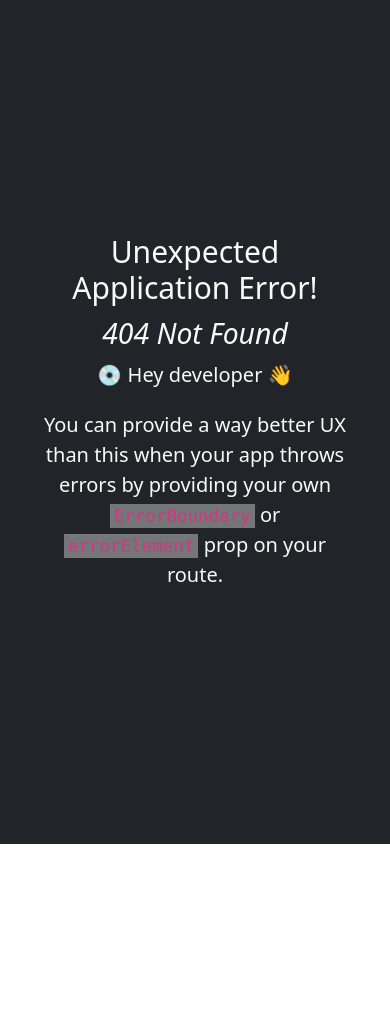
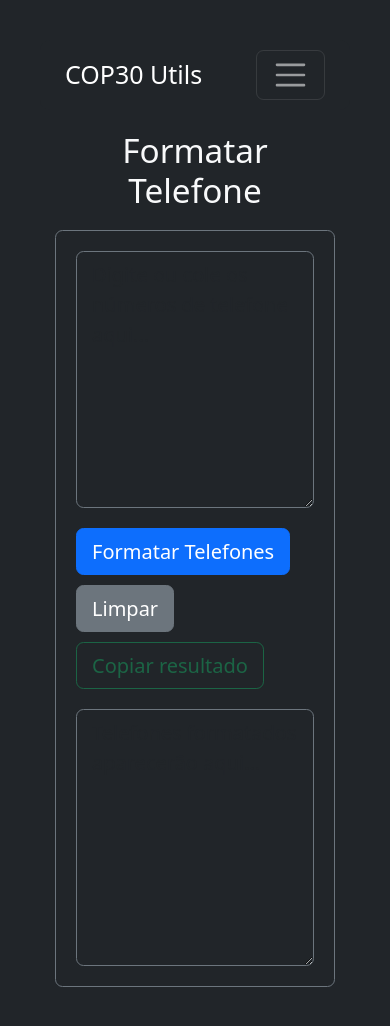
Before and after one commit to cleytonmuto/cop30utils, a React (Vite) app: page /format-phone in a window 390 px wide. Before the commit this address had no page. Before the commit the page ends 844 px from the top, so only its background shows below. Built offline with nearby package versions, Linux system fonts and the light colour scheme.

Commit message:
feat: telephone number format functionality added

```diff
--- a/src/App.tsx
+++ b/src/App.tsx
@@ -46,6 +46,9 @@ function App() {
                             <Link className="nav-link" to="/detect-repeats">
                                 Detectar Repetições
                             </Link>
+                            <Link className="nav-link" to="/format-phone">
+                                Formatar Telefone
+                            </Link>
                         </div>
                     </div>
                 </div>
--- a/src/main.tsx
+++ b/src/main.tsx
@@ -14,6 +14,7 @@ import NormalizeName from './pages/NormalizeName';
 import GenderDetection from './pages/GenderDetection';
 import SplitNames from './pages/SplitNames';
 import DetectRepeats from './pages/DetectRepeats';
+import FormatPhone from './pages/FormatPhone';
 
 const router = createBrowserRouter([
     {
@@ -29,6 +30,7 @@ const router = createBrowserRouter([
             { path: 'gender-detection', element: <GenderDetection /> },
             { path: 'split-names', element: <SplitNames /> },
             { path: 'detect-repeats', element: <DetectRepeats /> },
+            { path: 'format-phone', element: <FormatPhone /> },
         ],
     },
 ]);
--- /dev/null
+++ b/src/pages/FormatPhone.tsx
@@ -0,0 +1,102 @@
+import { useState } from 'react';
+
+function formatPhoneNumber(phone: string): string {
+    // Remove all non-digit characters
+    const digits = phone.replace(/\D+/g, '');
+
+    // If we have less than 10 digits, pad with zeros at the beginning
+    if (digits.length < 10) {
+        const padded = digits.padStart(10, '0');
+        return `(${padded.substring(0, 2)})${padded.substring(2, 7)}-${padded.substring(7, 11)}`;
+    }
+
+    // If we have exactly 10 digits, format as (00)00000-0000
+    if (digits.length === 10) {
+        return `(${digits.substring(0, 2)})${digits.substring(2, 7)}-${digits.substring(7, 10)}`;
+    }
+
+    // If we have 11 digits, format as (00)00000-0000 (assuming first digit is area code)
+    if (digits.length === 11) {
+        return `(${digits.substring(0, 2)})${digits.substring(2, 7)}-${digits.substring(7, 11)}`;
+    }
+
+    // For longer numbers, take the last 10 digits
+    if (digits.length > 11) {
+        const lastTen = digits.slice(-10);
+        return `(${lastTen.substring(0, 2)})${lastTen.substring(2, 7)}-${lastTen.substring(7, 10)}`;
+    }
+
+    return phone; // Return original if no valid format can be applied
+}
+
+function FormatPhone() {
+    const [inputText, setInputText] = useState<string>('');
+    const [outputText, setOutputText] = useState<string>('');
+    const [copied, setCopied] = useState<boolean>(false);
+
+    const handleConvert = () => {
+        const lines = inputText.split(/\r?\n/);
+        const processed = lines.map((line) => {
+            const trimmed = line.trim();
+            if (!trimmed) return '';
+            return formatPhoneNumber(trimmed);
+        });
+        setOutputText(processed.join('\n'));
+    };
+
+    const handleClear = () => {
+        setInputText('');
+        setOutputText('');
+        setCopied(false);
+    };
+
+    const handleCopy = async () => {
+        if (!outputText) return;
+        try {
+            await navigator.clipboard.writeText(outputText);
+            setCopied(true);
+            setTimeout(() => setCopied(false), 1500);
+        } catch {}
+    };
+
+    return (
+        <>
+            <h1 className="mb-3">Formatar Telefone</h1>
+            <div className="card p-3 bg-dark text-light border-secondary">
+                <textarea
+                    className="form-control bg-dark text-light border-secondary"
+                    value={inputText}
+                    onChange={(e) => setInputText(e.target.value)}
+                    rows={8}
+                    style={{ width: '100%', resize: 'vertical' }}
+                    placeholder="Digite ou cole os números de telefone aqui..."
+                />
+                <div className="mt-3 d-flex flex-wrap gap-2">
+                    <button className="btn btn-primary" onClick={handleConvert}>
+                        Formatar Telefones
+                    </button>
+                    <button className="btn btn-secondary" onClick={handleClear}>
+                        Limpar
+                    </button>
+                    <button
+                        className="btn btn-outline-success"
+                        onClick={handleCopy}
+                        disabled={!outputText}
+                    >
+                        {copied ? 'Copiado!' : 'Copiar resultado'}
+                    </button>
+                </div>
+                <textarea
+                    className="form-control bg-dark text-light border-secondary mt-3"
+                    value={outputText}
+                    readOnly
+                    rows={8}
+                    style={{ width: '100%', resize: 'vertical', marginTop: 12 }}
+                    placeholder="Telefones formatados aparecerão aqui..."
+                />
+            </div>
+        </>
+    );
+}
+
+export default FormatPhone;
--- a/src/pages/Home.tsx
+++ b/src/pages/Home.tsx
@@ -37,6 +37,9 @@ function Home() {
                 <li>
                     <Link to="/detect-repeats">Detectar Repetições</Link>
                 </li>
+                <li>
+                    <Link to="/format-phone">Formatar Telefone</Link>
+                </li>
             </ul>
         </div>
     );
```
